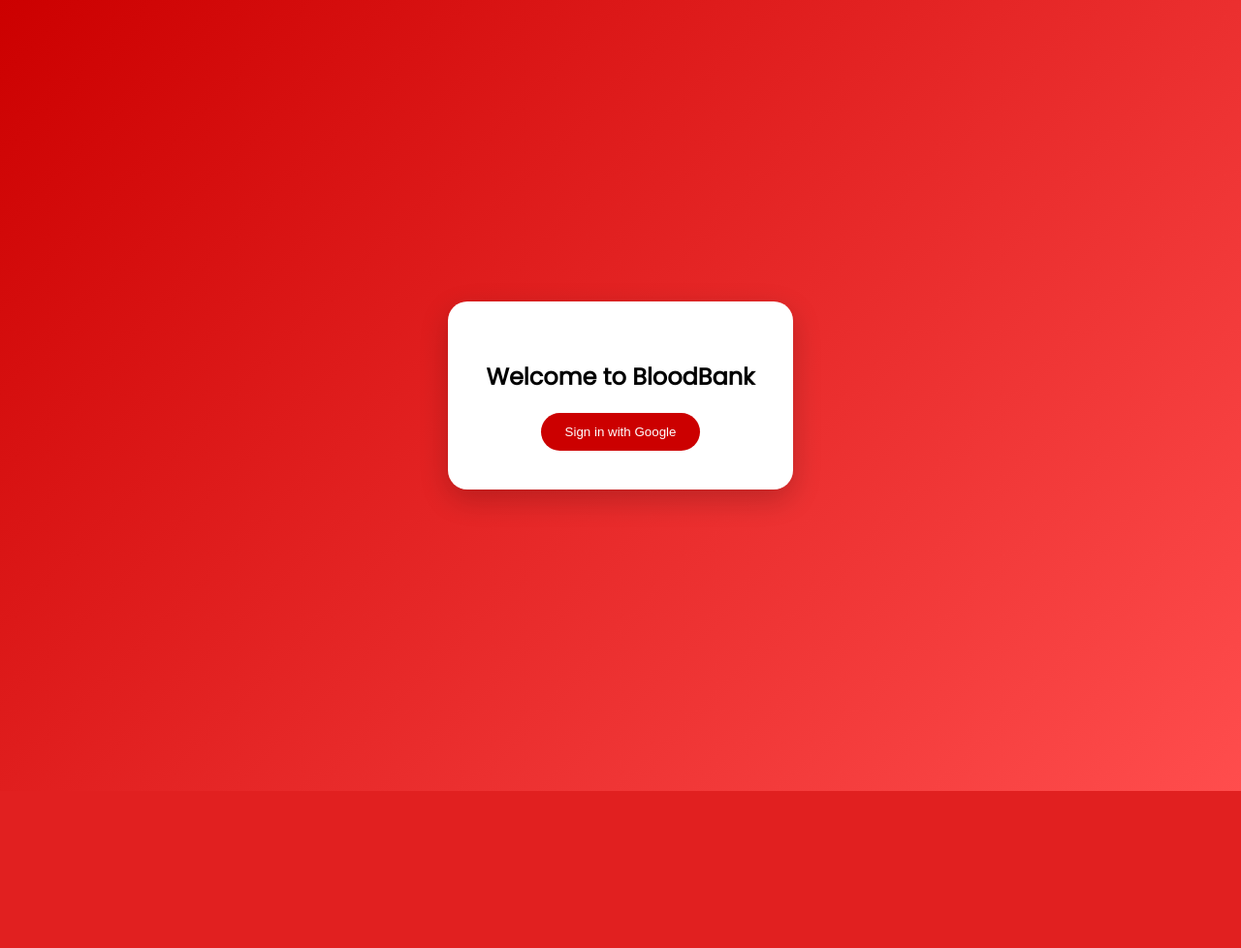
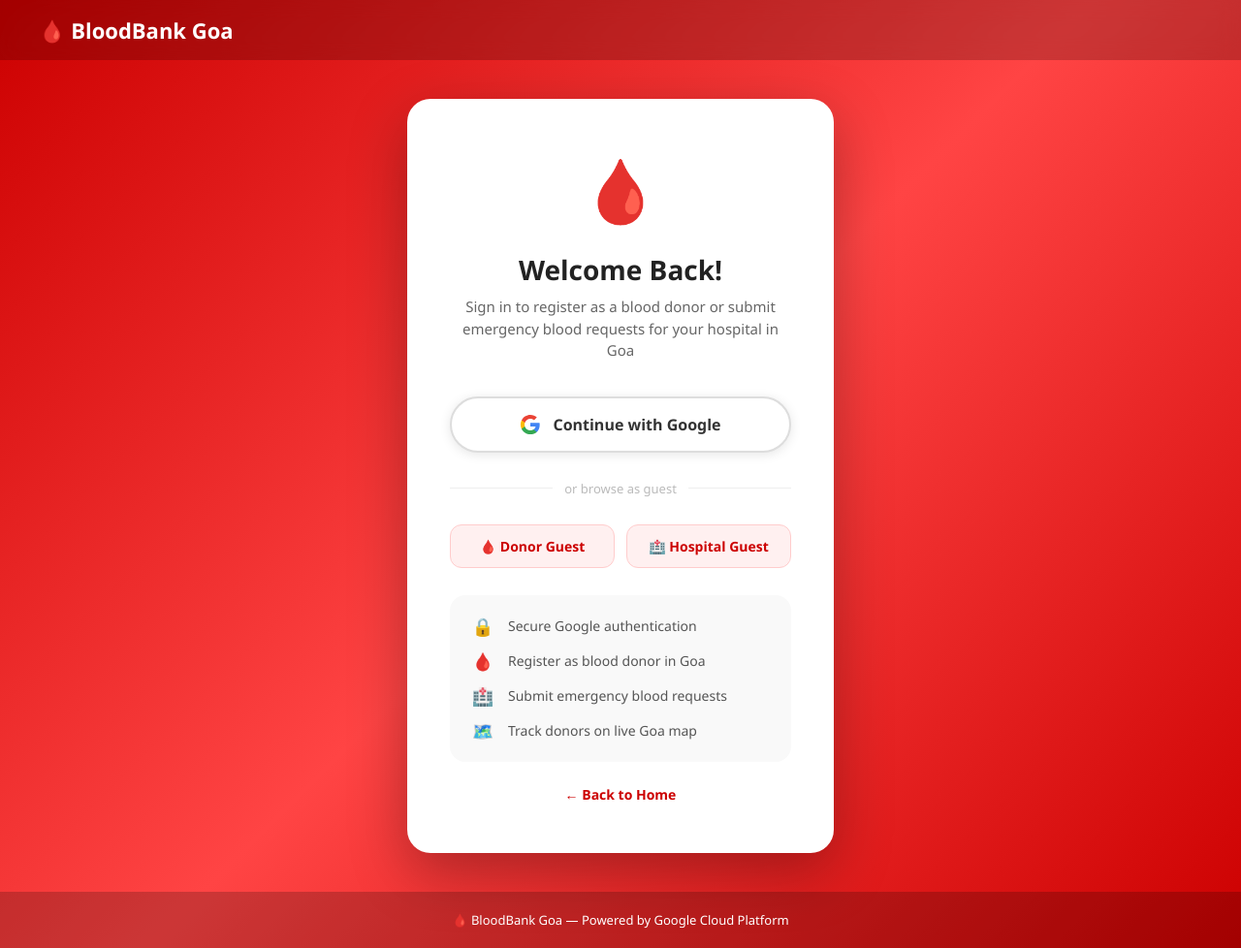
Before and after one commit to xxgitvc/bloodbank-project, a Flask app: template templates/login.html in a window 1280 px wide. Shown: the whole page at 97% size. Before the commit the page ends 816 px from the top, so only its background shows below. Run offline with Flask 3, Linux system fonts and the light colour scheme; the template is opened without the code that fills it: most values are stand-ins (such as "Sample title", 1, 10 or a date in 2020).

Commit message:
Enhance login page design and structure
Updated the login page layout and styles for improved user experience.

```diff
--- a/templates/login.html
+++ b/templates/login.html
@@ -1,48 +1,66 @@
 <!DOCTYPE html>
-<html>
+<html lang="en">
 <head>
-<link href="https://fonts.googleapis.com/css2?family=Poppins&display=swap" rel="stylesheet">
+<meta charset="UTF-8">
+<meta name="viewport" content="width=device-width, initial-scale=1.0">
+<title>Login - BloodBank Goa</title>
 <style>
-body{
-display:flex;
-justify-content:center;
-align-items:center;
-height:100vh;
-background:linear-gradient(135deg,#cc0000,#ff4d4d);
-font-family:Poppins;
-color:white;
-}
-
-.card{
-background:white;
-color:black;
-padding:40px;
-border-radius:20px;
-text-align:center;
-box-shadow:0 10px 30px rgba(0,0,0,0.2)
-}
-
-button{
-background:#cc0000;
-color:white;
-padding:12px 25px;
-border:none;
-border-radius:25px;
-cursor:pointer
-}
+*{margin:0;padding:0;box-sizing:border-box;font-family:'Segoe UI',Arial,sans-serif}
+body{background:linear-gradient(135deg,#CC0000 0%,#ff4444 50%,#CC0000 100%);min-height:100vh;display:flex;flex-direction:column}
+nav{background:rgba(0,0,0,0.2);padding:16px 40px;display:flex;justify-content:space-between;align-items:center;backdrop-filter:blur(10px)}
+.logo{color:#fff;font-size:22px;font-weight:700;text-decoration:none;display:flex;align-items:center;gap:8px}
+.login-wrapper{flex:1;display:flex;align-items:center;justify-content:center;padding:40px}
+.login-card{background:#fff;border-radius:24px;padding:50px 44px;max-width:440px;width:100%;text-align:center;box-shadow:0 20px 60px rgba(0,0,0,0.3)}
+.blood-icon{font-size:64px;margin-bottom:20px;display:block}
+.login-card h1{font-size:28px;font-weight:800;color:#222;margin-bottom:8px}
+.login-card p{font-size:15px;color:#666;margin-bottom:36px;line-height:1.5}
+.google-btn{display:flex;align-items:center;justify-content:center;gap:12px;background:#fff;color:#333;border:2px solid #ddd;border-radius:50px;padding:16px 32px;font-size:16px;font-weight:600;cursor:pointer;text-decoration:none;transition:all 0.3s;box-shadow:0 2px 12px rgba(0,0,0,0.1);width:100%}
+.google-btn:hover{box-shadow:0 8px 25px rgba(0,0,0,0.2);transform:translateY(-2px);border-color:#bbb}
+.divider{display:flex;align-items:center;gap:12px;margin:28px 0;color:#bbb;font-size:13px}
+.divider::before,.divider::after{content:'';flex:1;height:1px;background:#eee}
+.features{text-align:left;background:#f9f9f9;border-radius:16px;padding:20px;margin-top:28px}
+.feature{display:flex;align-items:center;gap:12px;margin-bottom:12px;font-size:14px;color:#555}
+.feature:last-child{margin-bottom:0}
+.feature-icon{font-size:18px;width:28px;text-align:center}
+.back-link{display:inline-block;margin-top:24px;color:#CC0000;text-decoration:none;font-size:14px;font-weight:600}
+.back-link:hover{text-decoration:underline}
+footer{background:rgba(0,0,0,0.2);color:#fff;text-align:center;padding:20px;font-size:13px}
 </style>
 </head>
-
 <body>
-
-<div class="card">
-<h2>Welcome to BloodBank</h2>
-
-<a href="{{ google_login_url }}">
-<button>Sign in with Google</button>
-</a>
-
+<nav>
+  <a href="/" class="logo">🩸 BloodBank Goa</a>
+</nav>
+<div class="login-wrapper">
+  <div class="login-card">
+    <span class="blood-icon">🩸</span>
+    <h1>Welcome Back!</h1>
+    <p>Sign in to register as a blood donor or submit emergency blood requests for your hospital in Goa</p>
+    <a href="{{ google_login_url }}" class="google-btn">
+      <svg width="22" height="22" viewBox="0 0 24 24">
+        <path fill="#4285F4" d="M22.56 12.25c0-.78-.07-1.53-.2-2.25H12v4.26h5.92c-.26 1.37-1.04 2.53-2.21 3.31v2.77h3.57c2.08-1.92 3.28-4.74 3.28-8.09z"/>
+        <path fill="#34A853" d="M12 23c2.97 0 5.46-.98 7.28-2.66l-3.57-2.77c-.98.66-2.23 1.06-3.71 1.06-2.86 0-5.29-1.93-6.16-4.53H2.18v2.84C3.99 20.53 7.7 23 12 23z"/>
+        <path fill="#FBBC05" d="M5.84 14.09c-.22-.66-.35-1.36-.35-2.09s.13-1.43.35-2.09V7.07H2.18C1.43 8.55 1 10.22 1 12s.43 3.45 1.18 4.93l2.85-2.22.81-.62z"/>
+        <path fill="#EA4335" d="M12 5.38c1.62 0 3.06.56 4.21 1.64l3.15-3.15C17.45 2.09 14.97 1 12 1 7.7 1 3.99 3.47 2.18 7.07l3.66 2.84c.87-2.6 3.3-4.53 6.16-4.53z"/>
+      </svg>
+      Continue with Google
+    </a>
+    <div class="divider">or browse as guest</div>
+    <div style="display:flex;gap:12px">
+      <a href="/donor" style="flex:1;background:#fff0f0;color:#CC0000;padding:12px;border-radius:12px;text-decoration:none;font-weight:600;font-size:14px;border:1px solid #ffcccc;text-align:center">🩸 Donor Guest</a>
+      <a href="/hospital" style="flex:1;background:#fff0f0;color:#CC0000;padding:12px;border-radius:12px;text-decoration:none;font-weight:600;font-size:14px;border:1px solid #ffcccc;text-align:center">🏥 Hospital Guest</a>
+    </div>
+    <div class="features">
+      <div class="feature"><span class="feature-icon">🔒</span> Secure Google authentication</div>
+      <div class="feature"><span class="feature-icon">🩸</span> Register as blood donor in Goa</div>
+      <div class="feature"><span class="feature-icon">🏥</span> Submit emergency blood requests</div>
+      <div class="feature"><span class="feature-icon">🗺️</span> Track donors on live Goa map</div>
+    </div>
+    <a href="/" class="back-link">← Back to Home</a>
+  </div>
 </div>
-
+<footer>
+  <p>🩸 BloodBank Goa — Powered by Google Cloud Platform</p>
+</footer>
 </body>
 </html>
```
